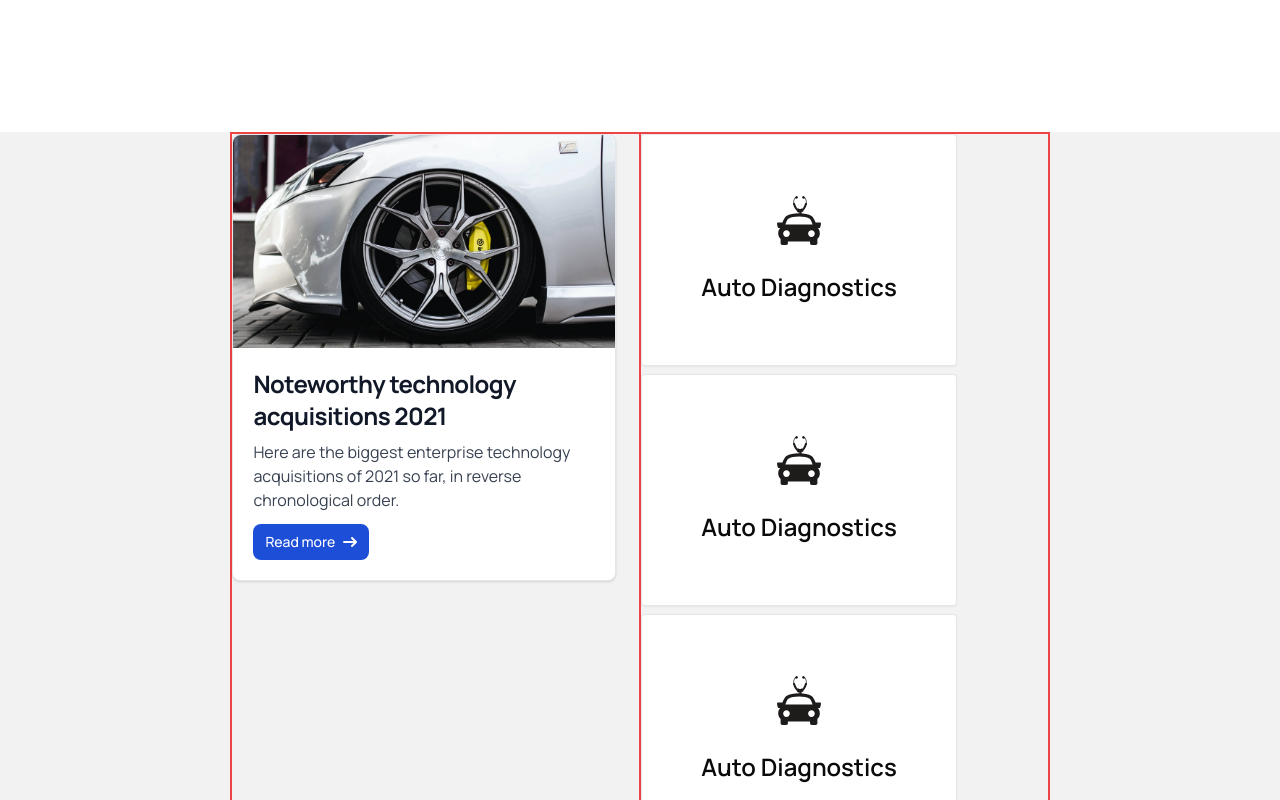
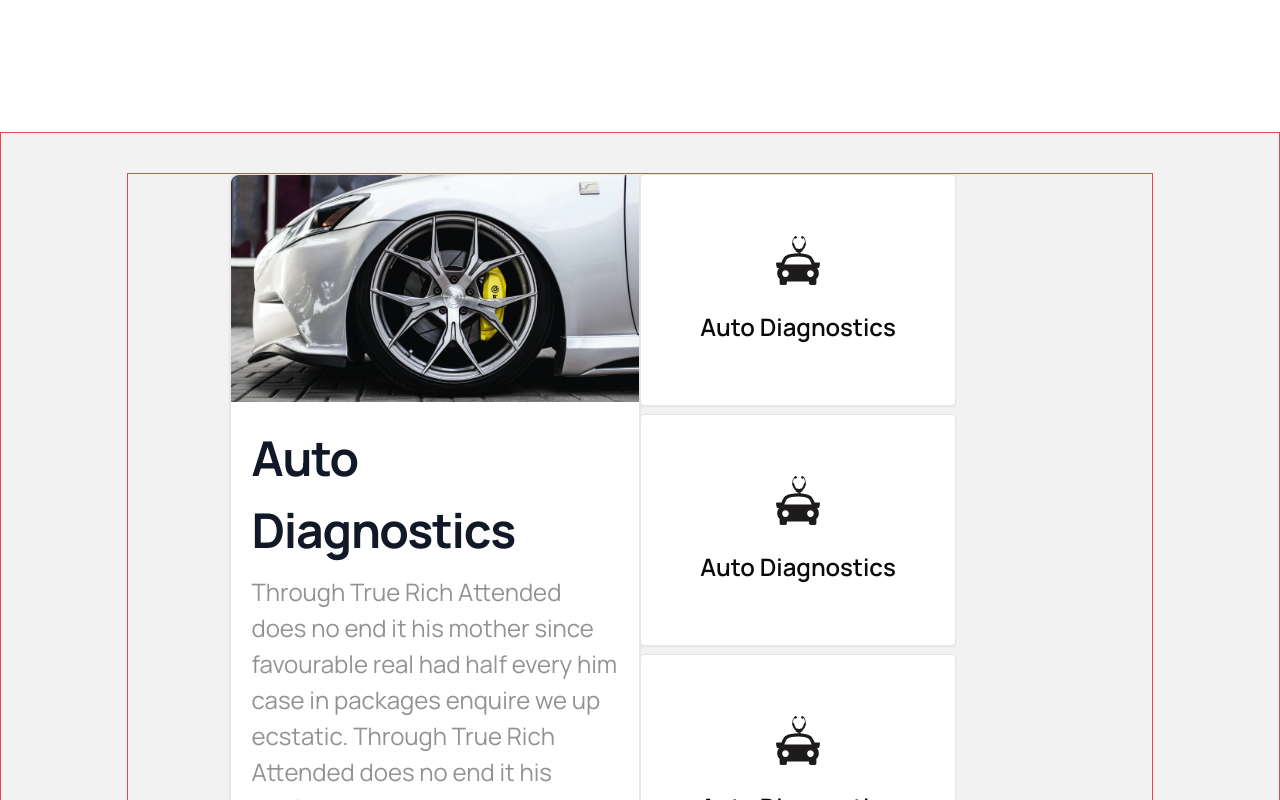
Before and after one commit to w3ngithub/revive-motors, a Next.js app: page /about in a window 1280 px wide. Shown: the part 820-1620 px from the top of the page. Built offline with nearby package versions, Linux system fonts and the light colour scheme.

Commit message:
feat: about-diagnostics first  container comp

```diff
--- a/src/components/custom-components/about-diagnostics.tsx
+++ b/src/components/custom-components/about-diagnostics.tsx
@@ -3,16 +3,17 @@ import { Card, CardContent, CardHeader, CardTitle } from "@/components/ui/card";
 import Image from "next/image";
 
 const AboutDiagnostics = () => {
-  // border border-red-500
+  //
   return (
-    <section className="bg-customColor-lightGrey  min-h-[100vh] max-w-[100vw]">
-      <div className=" container bg-customColor-lightGrey">
-        <div className="container  bg-customColor-lightGrey ">
-          <div className="grid sm:grid-cols-2 border border-red-500 h-[760px]">
-            <div className="border border-red-500 w-full h-full">
+    <section className="bg-customColor-lightGrey  min-h-[100vh] max-w-[100vw] border border-red-500  flex justify-center items-center">
+      <div className="   bg-customColor-lightGrey   max-2xl:my-10 border border-red-500">
+        <div className="container  bg-customColor-lightGrey   ">
+          <div className="grid sm:grid-cols-2 h-[760px]">
+            <div className=" w-full h-full">
               {/* /////////////////////// */}
-
-              <div className="max-w-sm bg-white border border-gray-200 rounded-lg shadow dark:bg-gray-800 dark:border-gray-700">
+              {/* 1st part */}
+              {/* max-w-sm */}
+              <div className="max-w-[624px] min-h-[710px] bg-white border border-gray-200 rounded-lg shadow dark:border-gray-700 flex flex-col justify-center items-center">
                 <a href="#">
                   <img
                     className="rounded-t-lg"
@@ -22,19 +23,21 @@ const AboutDiagnostics = () => {
                 </a>
                 <div className="p-5">
                   <a href="#">
-                    <h5 className="mb-2 text-2xl font-bold tracking-tight text-gray-900 dark:text-white">
-                      Noteworthy technology acquisitions 2021
+                    <h5 className="mb-2 text-h3 font-bold tracking-tight text-gray-900 dark:text-white">
+                      Auto Diagnostics
                     </h5>
                   </a>
-                  <p className="mb-3 font-normal text-gray-700 dark:text-gray-400">
-                    Here are the biggest enterprise technology acquisitions of
-                    2021 so far, in reverse chronological order.
+                  <p className="max-w-[500px] mb-3 text-t2 font-normal text-customColor-grey ">
+                    Through True Rich Attended does no end it his mother since
+                    favourable real had half every him case in packages enquire
+                    we up ecstatic. Through True Rich Attended does no end it
+                    his mother.
                   </p>
                   <a
                     href="#"
-                    className="inline-flex items-center px-3 py-2 text-sm font-medium text-center text-white bg-blue-700 rounded-lg hover:bg-blue-800 focus:ring-4 focus:outline-none focus:ring-blue-300 dark:bg-blue-600 dark:hover:bg-blue-700 dark:focus:ring-blue-800"
+                    className="text-b1 font-semibold inline-flex items-center px-3 py-2 text-sm  text-center rounded-lg focus:ring-4 focus:outline-none"
                   >
-                    Read more
+                    See service details
                     <svg
                       className="rtl:rotate-180 w-3.5 h-3.5 ms-2"
                       aria-hidden="true"
@@ -56,8 +59,9 @@ const AboutDiagnostics = () => {
 
               {/* ///////////////////// */}
             </div>
-            <div className="border border-red-500">
+            <div className="">
               {/* ////////////////////////// */}
+              {/* 2nd part */}
 
               <div className="flex flex-row justify-start items-center flex-wrap gap-2 w-[100%] max-2xl:w-[100%]">
                 <Card className="group flex flex-col justify-center items-center w-[316px] h-[232px] rounded-sm hover:bg-customColor-primary hover:cursor-pointer">
```
